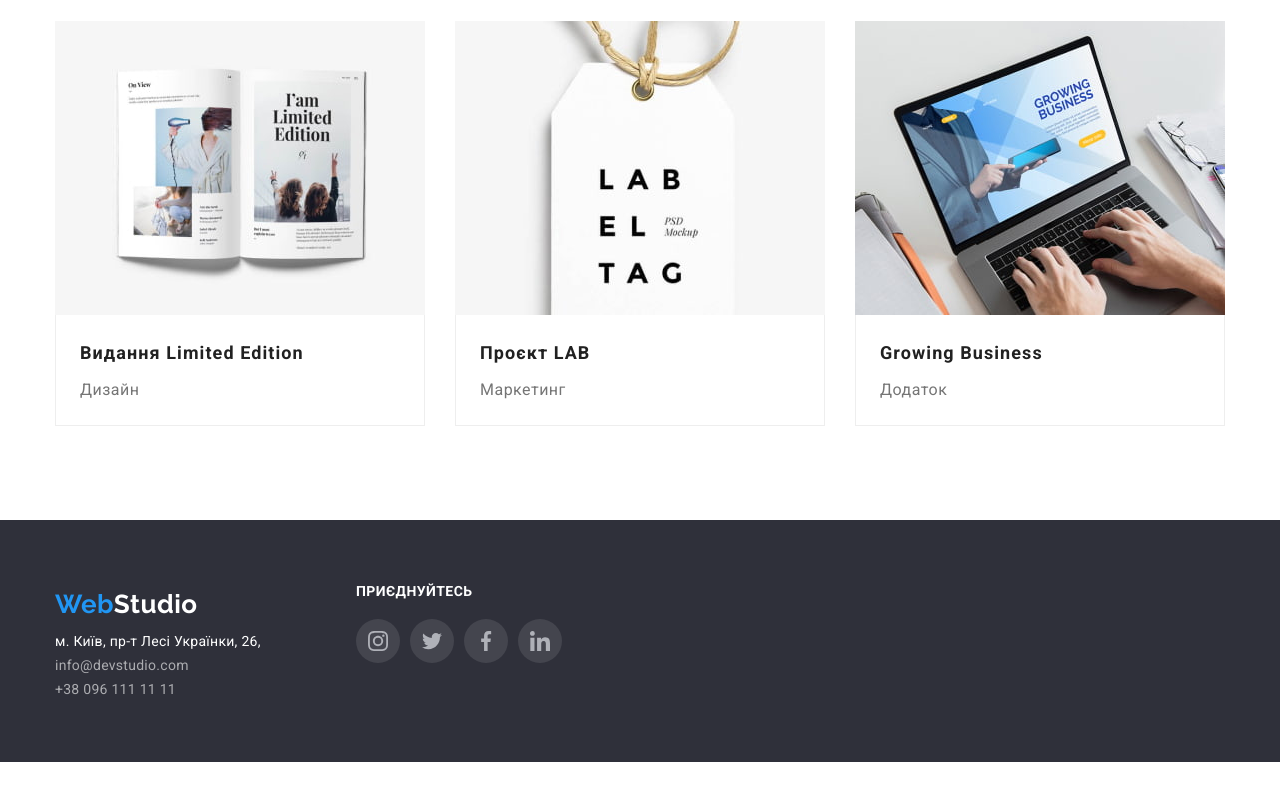
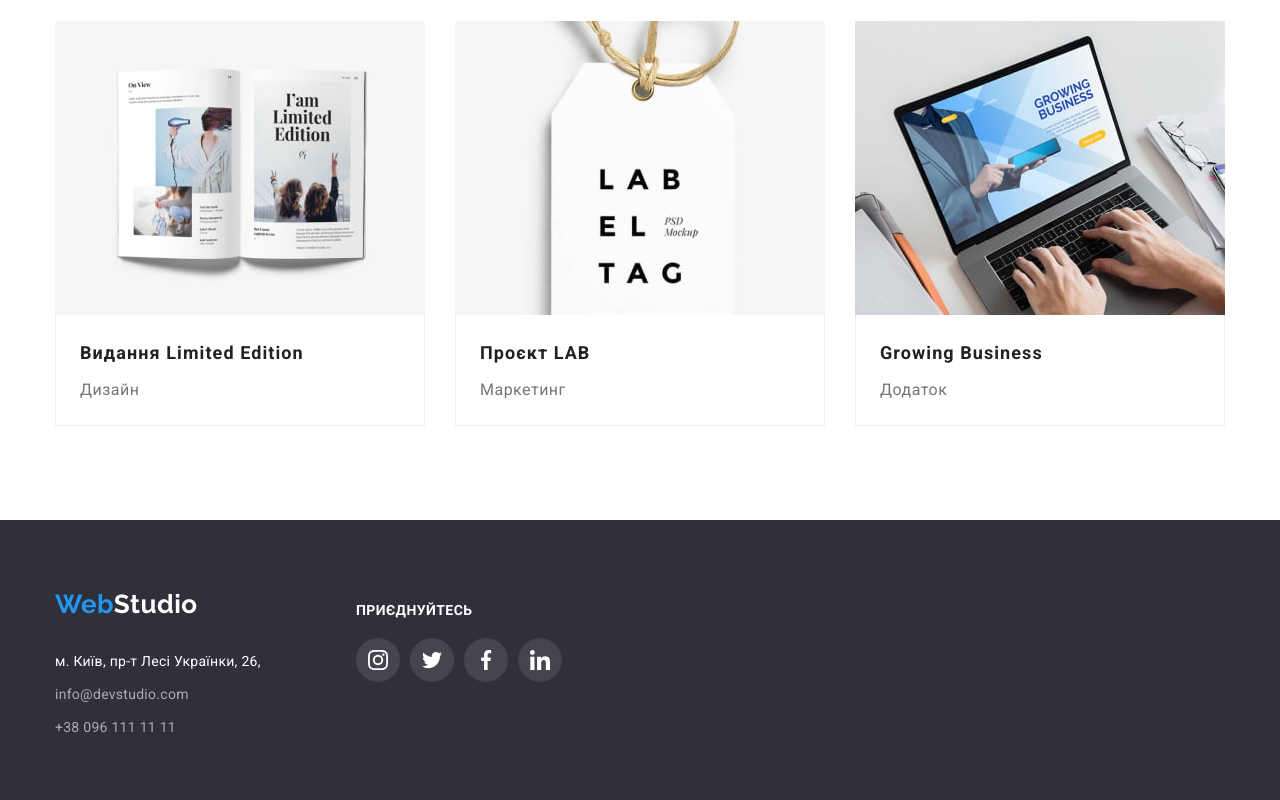
Before and after one commit to mynamelisa/html-hw-p4, a plain HTML site: page portfolio.html in a window 1280 px wide. Shown: the part 1112-1912 px from the top of the page. Before the commit the page ends 1874 px from the top, so only its background shows below. Drawn offline with nearby package versions, Linux system fonts and the light colour scheme.

Commit message:
corrections

```diff
--- a/css/style.css
+++ b/css/style.css
@@ -222,7 +222,7 @@ p {
     ),
     url(../images/background-hero.jpg);
 
-  background-size: contain;
+  background-size: cover;
   background-repeat: no-repeat;
 }
 
@@ -540,6 +540,7 @@ p {
 }
 
 .address {
+  margin-top: 20px;
   display: flex;
   flex-direction: column;
   width: 231px;
@@ -549,6 +550,10 @@ p {
   font-weight: 400;
   font-size: 14px;
   line-height: 1.71;
+}
+
+.address {
+  row-gap: 9px;
 }
 
 .footer-icons {
@@ -581,7 +586,11 @@ p {
   background-color: rgba(255, 255, 255, 0.1);
 }
 
-.footer-icon-border:hover .team-icon {
+.footer-icon {
+  fill: var(--white-text);
+}
+
+.footer-icon-border:hover .footer-icon {
   fill: var(--white-text);
 }
 
--- a/portfolio.html
+++ b/portfolio.html
@@ -257,28 +257,28 @@
           <ul class="footer-links list">
             <li>
               <a class="footer-icon-border" href="#">
-                <svg class="team-icon" width="20" height="20">
+                <svg class="footer-icon" width="20" height="20">
                   <use href="./images/sprite.svg#instagram"></use>
                 </svg>
               </a>
             </li>
             <li>
               <a class="footer-icon-border" href="#">
-                <svg class="team-icon" width="20" height="20">
+                <svg class="footer-icon" width="20" height="20">
                   <use href="./images/sprite.svg#twitter"></use>
                 </svg>
               </a>
             </li>
             <li>
               <a class="footer-icon-border" href="#">
-                <svg class="team-icon" width="20" height="20">
+                <svg class="footer-icon" width="20" height="20">
                   <use href="./images/sprite.svg#facebook"></use>
                 </svg>
               </a>
             </li>
             <li>
               <a class="footer-icon-border" href="#">
-                <svg class="team-icon" width="20" height="20">
+                <svg class="footer-icon" width="20" height="20">
                   <use href="./images/sprite.svg#linkedin"></use>
                 </svg>
               </a>
```
Also changed, not shown: index.html (+9 -7 lines).
